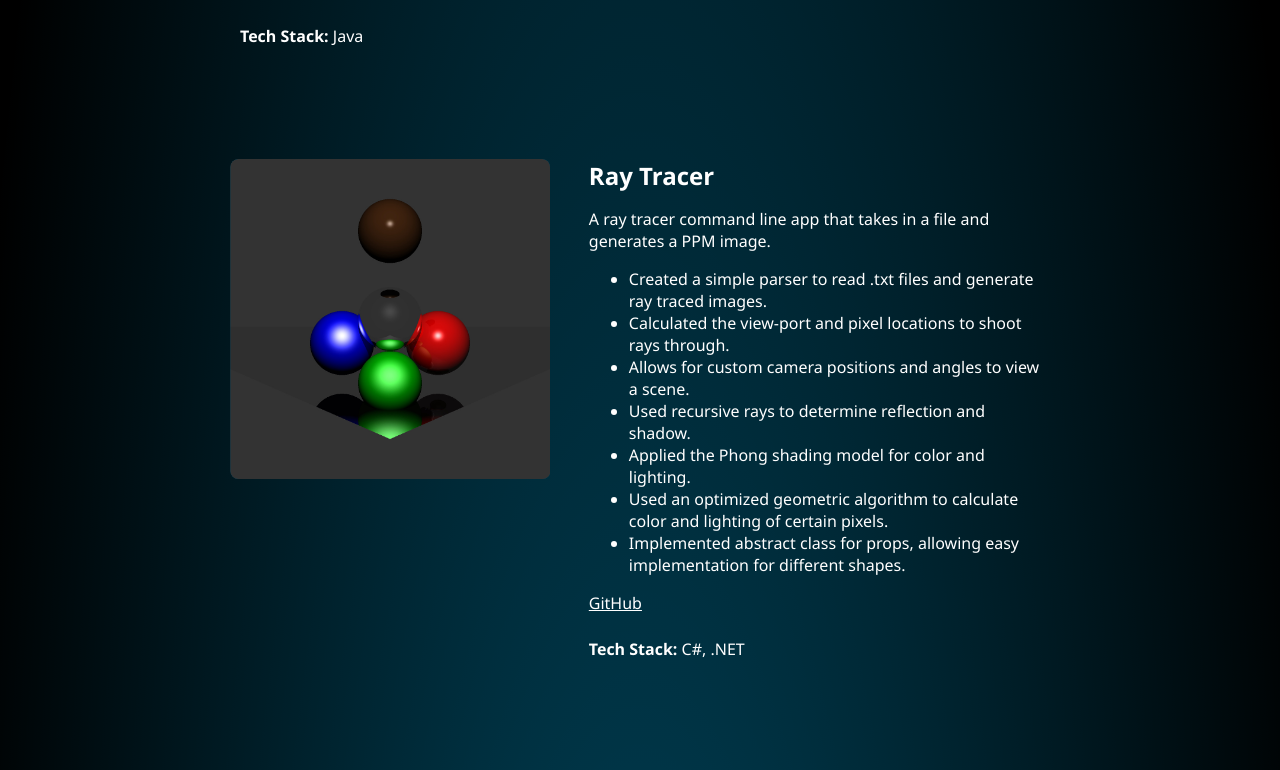
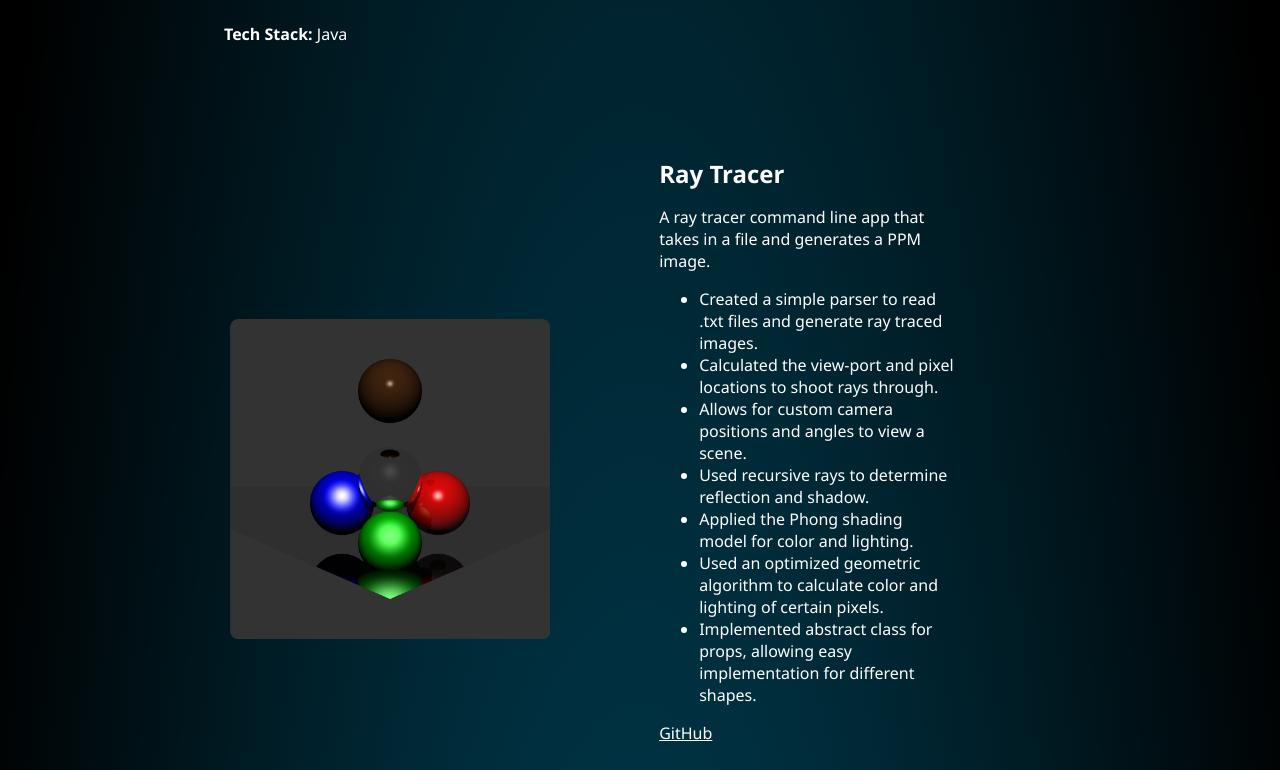
Before and after one commit to rukar4/rukar4.github.io, a Nuxt app: page /mono-page in a window 1280 px wide. Shown: the part 1463-2233 px from the top of the page. Built offline with nearby package versions, Linux system fonts and the light colour scheme.

Commit message:
fix: styling

```diff
--- a/components/ProjectCard.vue
+++ b/components/ProjectCard.vue
@@ -24,6 +24,7 @@ const toggleZoom = () => {
 <template>
   <div :class="['info-banner', { flipped }]">
     <div class="content">
+      <div>
         <h2>{{ title }}</h2>
         <p>{{ description }}</p>
         <ul>
@@ -35,6 +36,7 @@ const toggleZoom = () => {
           <NuxtLink v-if="scripts" :href="scripts">Scripts</NuxtLink>
         </div>
         <p v-if="stack" class="stack"><strong>Tech Stack:</strong> {{ stack.join(', ') }}</p>
+      </div>
     </div>
     <div class="media">
       <div class="media-clip">
@@ -51,15 +53,21 @@ const toggleZoom = () => {
   </div>
 
   <div v-if="zoomed" class="zoom-overlay" @click="toggleZoom">
-    <img :src="image" alt="{{ title }}" class="zoomed-img" />
+    <img :src="image" alt="{{ title }}" class="zoomed-img"/>
   </div>
 </template>
 
 <style scoped>
 .content {
+  display: flex;
+  flex-direction: column;
+  padding: 0 clamp(2rem, 8vw, 12rem) 0 0;
   flex: 1;
-  padding: 0 1rem;
-  text-align: left;
+}
+
+.info-banner.flipped .content {
+  align-items: flex-end;
+  padding: 0 clamp(2rem, 8vw, 12rem);
 }
 
 .stack {
--- a/pages/index.vue
+++ b/pages/index.vue
@@ -1,4 +1,9 @@
 <script setup>
+const router = useRouter()
+onMounted(() => {
+  router.push('/mono-page')
+})
+
 definePageMeta({
   layout: ''
 })
--- a/style.css
+++ b/style.css
@@ -99,15 +99,11 @@ footer {
 
 .info-banner {
     display: flex;
-    justify-self: center;
     justify-content: space-between;
+    padding: 2rem;
+    margin-top: 2rem;
+    box-sizing: border-box;
     width: 100%;
-    position: relative;
-    overflow: hidden;
-    padding: 2rem;
-    margin: 2rem;
-    box-sizing: border-box;
-    gap: 1rem;
 }
 
 .info-banner.flipped {
@@ -138,6 +134,7 @@ footer {
     flex-shrink: 0;
     display: flex;
     justify-content: center;
+    align-items: center;
     width: 40%;
 }
 
```
Lines whose indentation alone changed are shown as unchanged.
